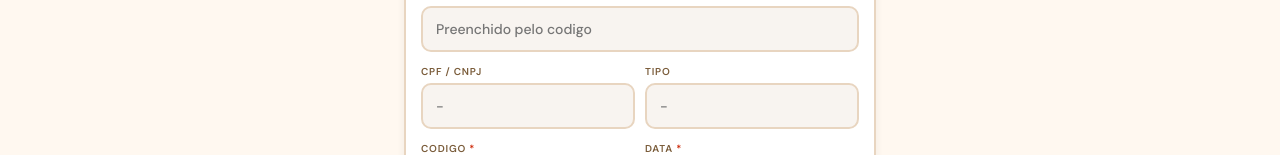
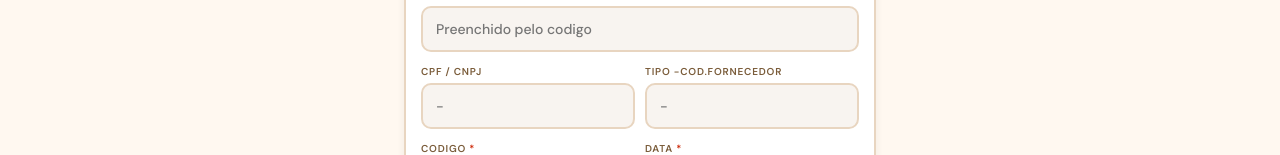
Before and after one commit to transporteexpedicaologisitacad-ui/rdreembolso2, a plain HTML site: page index.html in a window 1280 px wide. Shown: the part 394-549 px from the top of the page. Drawn offline with nearby package versions, Linux system fonts and the light colour scheme.

Commit message:
Update index.html
Alteado Tipo para Tipo - Cod.Fornecedor

```diff
--- a/index.html
+++ b/index.html
@@ -132,7 +132,7 @@ body{font-family:"DM Sans",sans-serif;background:var(--bg);color:var(--text);min
     <div class="fi"><label>Nome Completo <span class="rq">*</span></label><input type="text" id="nome" placeholder="Preenchido pelo codigo" readonly></div>
     <div class="r2">
       <div class="fi"><label>CPF / CNPJ</label><input type="text" id="cpfcnpj" placeholder="-" readonly></div>
-      <div class="fi"><label>Tipo</label><input type="text" id="tipo_pf_pj" placeholder="-" readonly></div>
+      <div class="fi"><label>Tipo -Cod.Fornecedor</label><input type="text" id="tipo_pf_pj" placeholder="-" readonly></div>
     </div>
     <div class="r2">
       <div class="fi"><label>Codigo <span class="rq">*</span></label><input type="text" id="cod_mot" placeholder="-" readonly></div>
```
